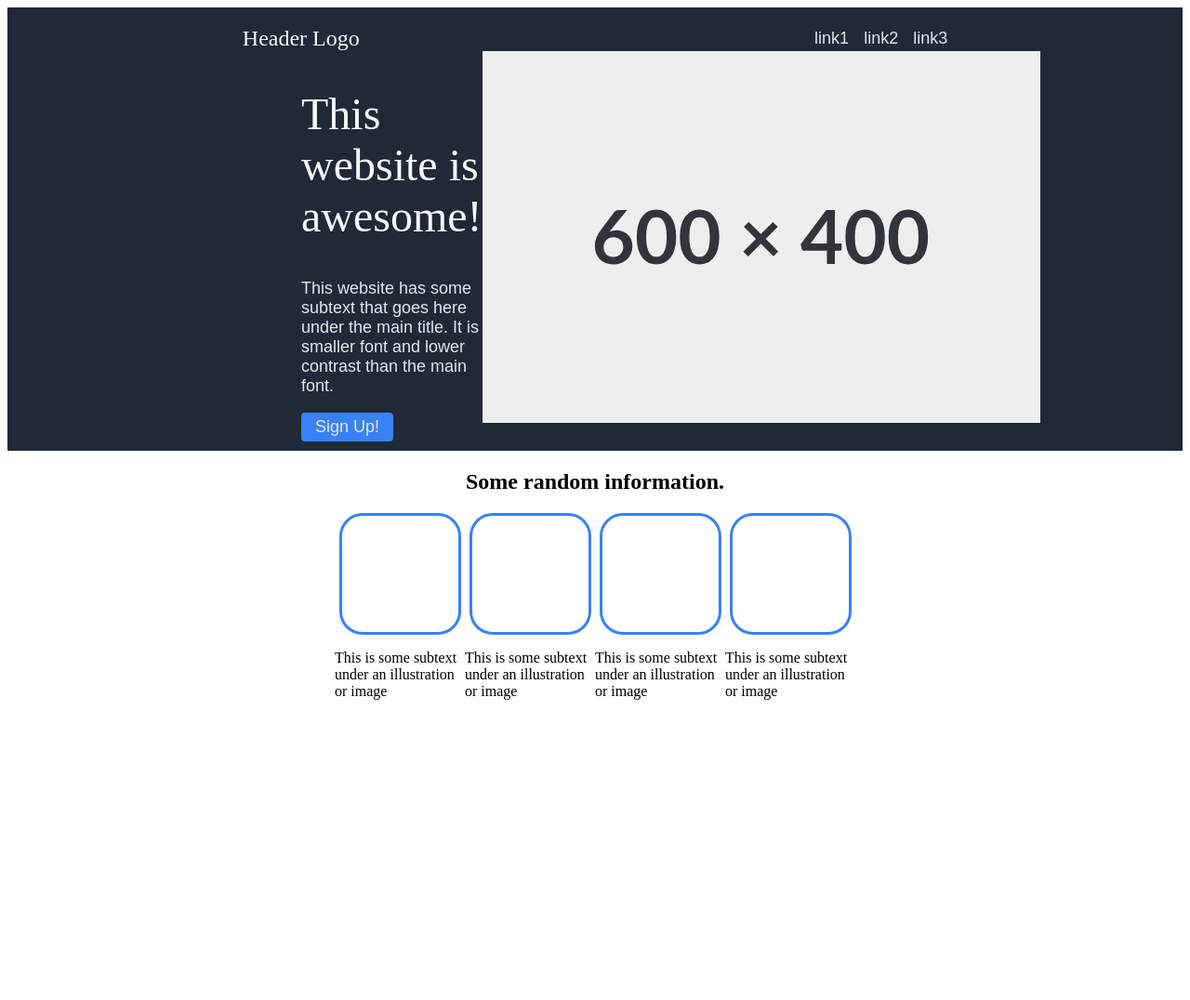
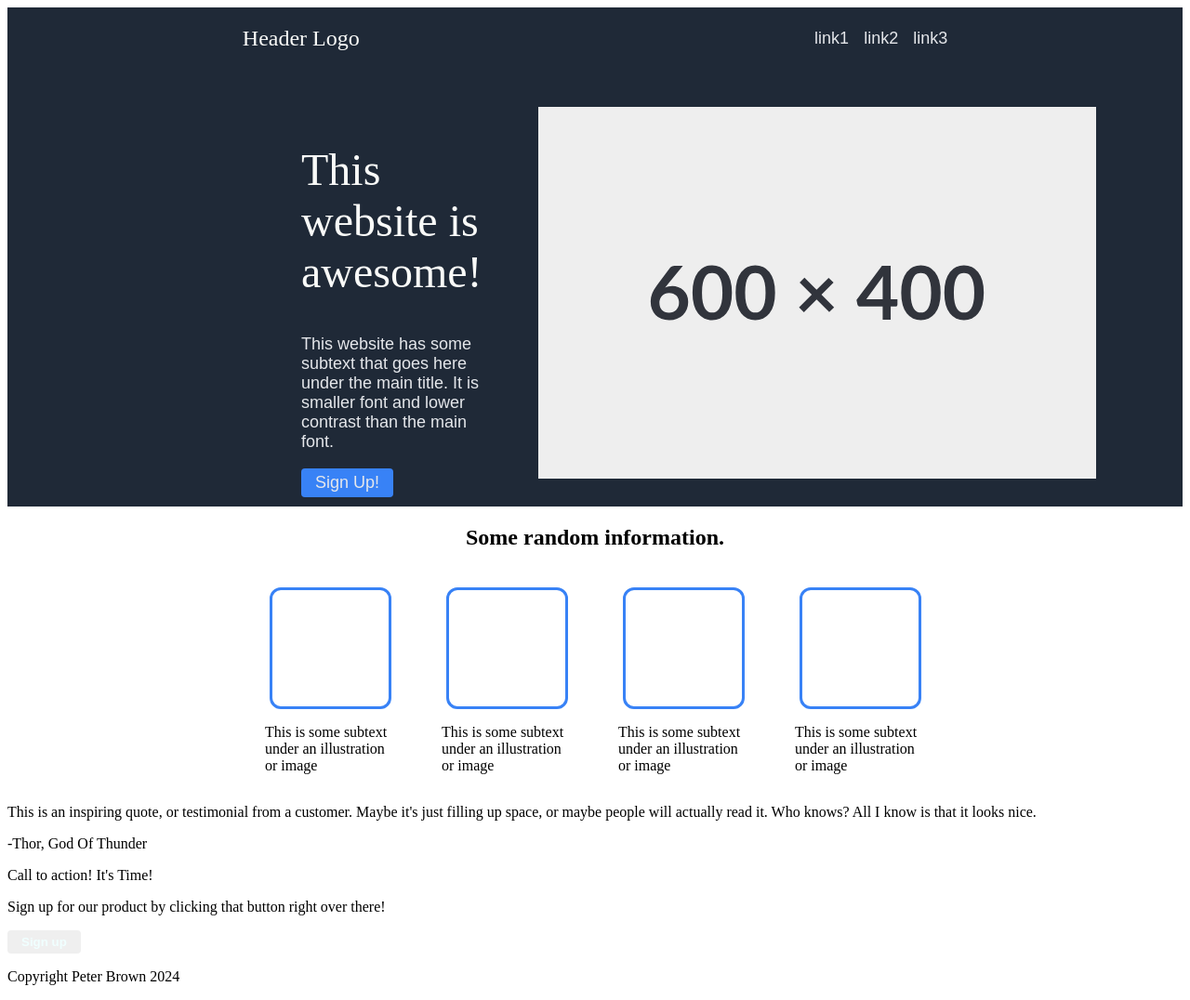
Before and after one commit to Peternbrown/odin-landing-page, a plain HTML site: page index.html in a window 1280 px wide. Shown: the whole page at 93% size. Before the commit the page ends 800 px from the top, so only its background shows below. Drawn offline with Linux system fonts and the light colour scheme.

Commit message:
Fixed box spacing and added all required divs and div contents

```diff
--- a/index.html
+++ b/index.html
@@ -10,7 +10,7 @@
     <div class="container1">
         <div class="header">
             <div class="logo">Header Logo</div>
-             <ul class="secondary-text">
+            <ul class="secondary-text">
                 <li><a>link1</a></li>
                 <li><a>link2</a></li>
                 <li><a>link3</a></li>
@@ -26,25 +26,41 @@
         </div>
     </div>
     <div class="container2">
-        <h2>Some random information.</h2>
+        <h2 class="middle-header">Some random information.</h2>
         <div id="boxes">
             <div class="box-group">
                 <div class="rounded-box"></div>
-                <p>This is some subtext under an illustration or image</p>
+                <p class="box-text">This is some subtext under an illustration or image</p>
             </div>
             <div class="box-group">
                 <div class="rounded-box"></div>
-                <p>This is some subtext under an illustration or image</p>
+                <p class="box-text">This is some subtext under an illustration or image</p>
             </div>
             <div class="box-group">
                 <div class="rounded-box"></div>
-                <p>This is some subtext under an illustration or image</p>
+                <p class="box-text">This is some subtext under an illustration or image</p>
             </div>
             <div class="box-group">
                 <div class="rounded-box"></div>
-                <p>This is some subtext under an illustration or image</p>
+                <p class="box-text">This is some subtext under an illustration or image</p>
             </div>
         </div>
     </div>
+    <div class="container3">
+        <p class="quote">This is an inspiring quote, or testimonial from a customer. Maybe it's just filling up space, or maybe people will actually read it. Who knows? All I know is that it looks nice.</p>
+        <p class="quote-author">-Thor, God Of Thunder</p>
+    </div>
+    <div class="action-call">
+        <div class="blue-box">
+            <div class="action-text">
+                <p>Call to action! It's Time!</p>
+                <p>Sign up for our product by clicking that button right over there!</p>
+            </div>
+            <button>Sign up</button>
+        </div>
+    </div>
+    <div class="footer">
+        <p>Copyright Peter Brown 2024</p>
+    </div>
 </body>
 </html>
--- a/style.css
+++ b/style.css
@@ -1,8 +1,12 @@
 /* Top part
 ------------------------------- */
+.header {
+    padding-bottom: 60px;
+}
 
 .content1, .header, ul {
     display: flex;
+    gap: 60px;
 }
 
 .secondary-text {
@@ -75,8 +79,12 @@ img {
 .container2 {
     flex-direction: column;
     align-items: center;
+    gap: 20px;
 }
 
+#boxes {
+    gap: 50px;
+}
 
 .box-group {
     flex-direction: column;
@@ -85,7 +93,7 @@ img {
 }
 
 .rounded-box {
-    border-radius: 25px;
+    border-radius: 12px;
     border: 3px solid #3882F6;
     width: 125px;
     height: 125px;
```
